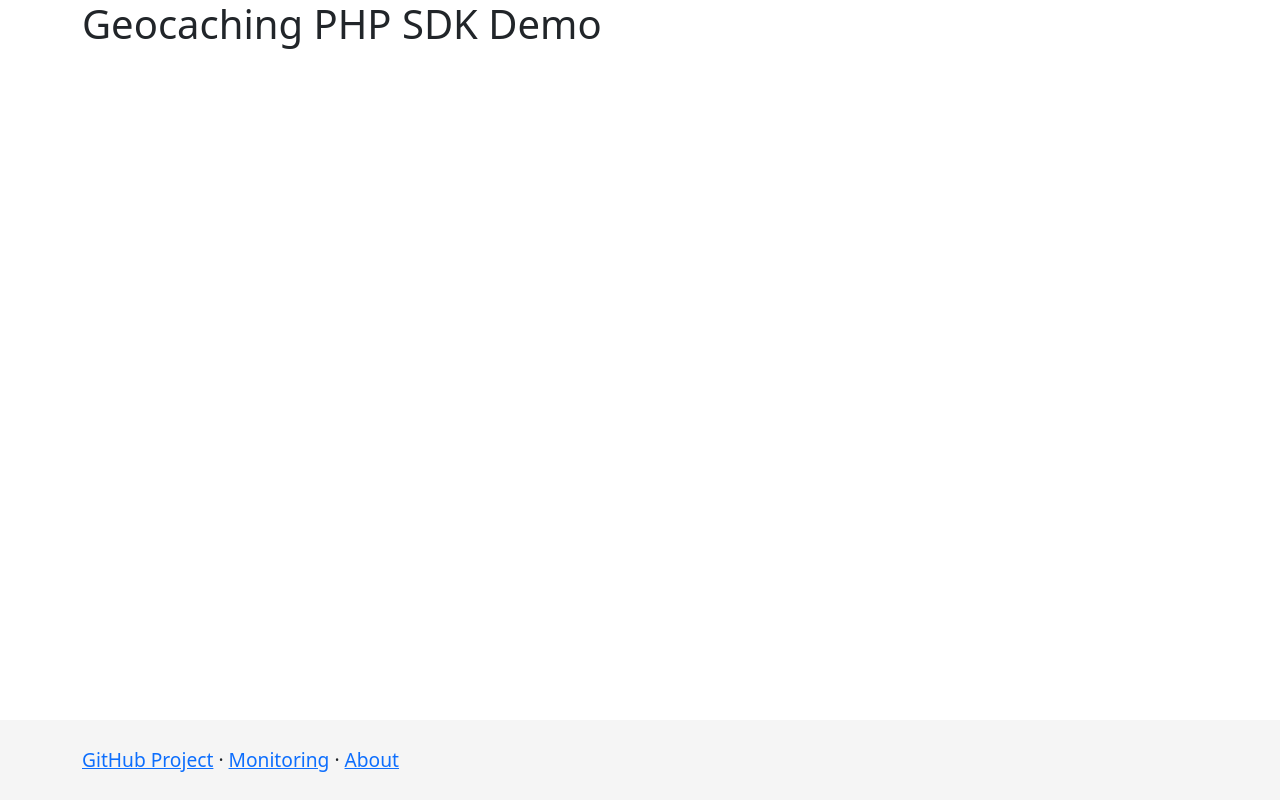
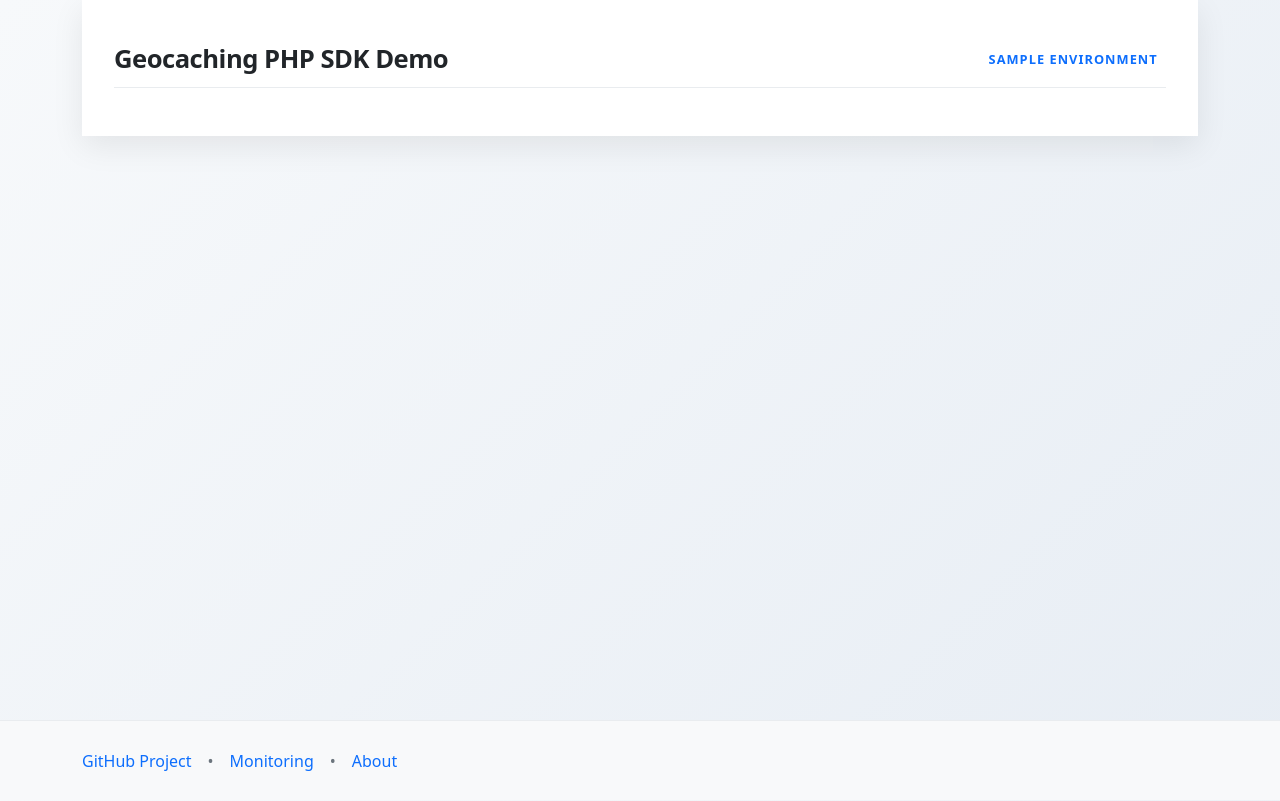
Before and after one commit to Surfoo/geocaching-api-demo, a PHP site: template templates/main.html.twig in a window 1280 px wide. Before the commit the page ends 772 px from the top, so only its background shows below. Run offline with PHP 8.4, Linux system fonts and the light colour scheme; the template is opened without the code that fills it: most values are stand-ins (such as "Sample title", 1, 10 or a date in 2020); some libraries are stand-ins or nearby versions.

Commit message:
update template

```diff
--- a/templates/index.html.twig
+++ b/templates/index.html.twig
@@ -1,9 +1,8 @@
 {% extends "main.html.twig" %}
 
 {% block main %}
-    <form action="#" method="post" role="form">
+    <form action="#" method="post" role="form" class="py-2">
         <fieldset>
-            <p><strong>Environment:</strong> {{ environment }}<br />
             <input type="submit" name="oauth" value="OAuth Login" class="btn btn-primary"{% if token is not defined %} disabled{% endif %} />
             <input type="submit" name="reset" value="Clear OAuth Token" class="btn btn-warning" />
         </fieldset>
@@ -20,7 +19,6 @@
                 </li>
                 <li>Expiration time:
                     <code title="Timestamp: {{ token.getExpires() }}">{{ token.getExpires()|date('r') }}</code>
-                    <a href="" class="btn btn-secondary btn-sm">Refresh the token</a>
                 </li>
             </ul>
             <hr />
--- a/templates/main.html.twig
+++ b/templates/main.html.twig
@@ -6,57 +6,65 @@
         <title>Geocaching PHP SDK Demo</title>
         <link rel="stylesheet" href="assets/bootstrap/css/bootstrap.min.css" />
         <style>
-        #tokenInformation {
-            padding: 0;
-            margin: 0;
+        body {
+            background: linear-gradient(135deg, #f7f9fb 0%, #e7edf4 100%);
         }
-        #tokenInformation li {
-            list-style-type: none;
+        .page-shell {
+            background: #fff;
+            /* border-radius: 16px; */
+            box-shadow: 0 10px 30px rgba(0,0,0,0.08);
+            padding: 32px;
         }
-        code {
-            font-size: 16px;
-        }
-        .container form {
+        .brand-bar {
+            display: flex;
+            align-items: center;
+            justify-content: space-between;
+            padding: 12px 0;
+            border-bottom: 1px solid #e9ecef;
             margin-bottom: 1em;
         }
-        h4 span {
-            width: 5em;
-            display: inline-block;
+        .brand-bar h1 {
+            font-size: 1.6rem;
+            margin: 0;
+            font-weight: 700;
+            letter-spacing: -0.5px;
         }
-        h4 button {
-            vertical-align: middle;
-            width: 60px;
-            display: inline-block;
-        }
-        small {
-            font-size: 0.6em;
+        .brand-bar .badge-env {
+            font-size: 0.8rem;
+            text-transform: uppercase;
+            letter-spacing: 0.08em;
         }
         .footer {
             width: 100%;
             height: 80px;
             line-height: 80px;
-            background-color: #f5f5f5;
+            background-color: #f8f9fa;
+            border-top: 1px solid #e9ecef;
         }
-        footer ul {
-            padding: 0;
-            margin: 0;
-            font-size: 1.2em;
+        .footer-links {
+            font-size: 1rem;
         }
-        footer ul li{
-            display: inline;
+        .footer-links a {
+            text-decoration: none;
         }
-        .hide {
-            display: none;
-        }
-        .show {
-            display: block;
-        }
+        .hide { display: none; }
+        .show { display: block; }
         </style>
     </head>
     <body class="d-flex flex-column" style="min-height: 100vh">
         <main role="main" class="container flex-fill">
-        <h1>Geocaching PHP SDK Demo</h1>
-        {% block main %}{% endblock %}
+            <div class="page-shell">
+                <div class="brand-bar">
+                    <div>
+                        <h1 class="mb-0">Geocaching PHP SDK Demo</h1>
+                    </div>
+                    {% if environment is defined %}
+                        <span class="badge bg-primary-subtle text-primary badge-env">{{ environment|upper }}</span>
+                    {% endif %}
+                </div>
+
+                {% block main %}{% endblock %}
+            </div>
         </main>
 
         <!-- About Modal -->
@@ -97,10 +105,12 @@
         </div>
 
         <footer class="footer">
-            <div class="container">
-                <ul>
-                    <li><a href="https://github.com/Surfoo/geocaching-php-sdk">GitHub Project</a> &middot;</li>
-                    <li><a href="monitoring.php">Monitoring</a> &middot;</li>
+            <div class="container d-flex justify-content-between align-items-center">
+                <ul class="footer-links list-unstyled d-flex align-items-center gap-3 mb-0">
+                    <li><a href="https://github.com/Surfoo/geocaching-php-sdk">GitHub Project</a></li>
+                    <li class="text-muted">•</li>
+                    <li><a href="monitoring.php">Monitoring</a></li>
+                    <li class="text-muted">•</li>
                     <li><a href="#" data-bs-toggle="modal" data-bs-target="#aboutModal">About</a></li>
                 </ul>
             </div>
```
